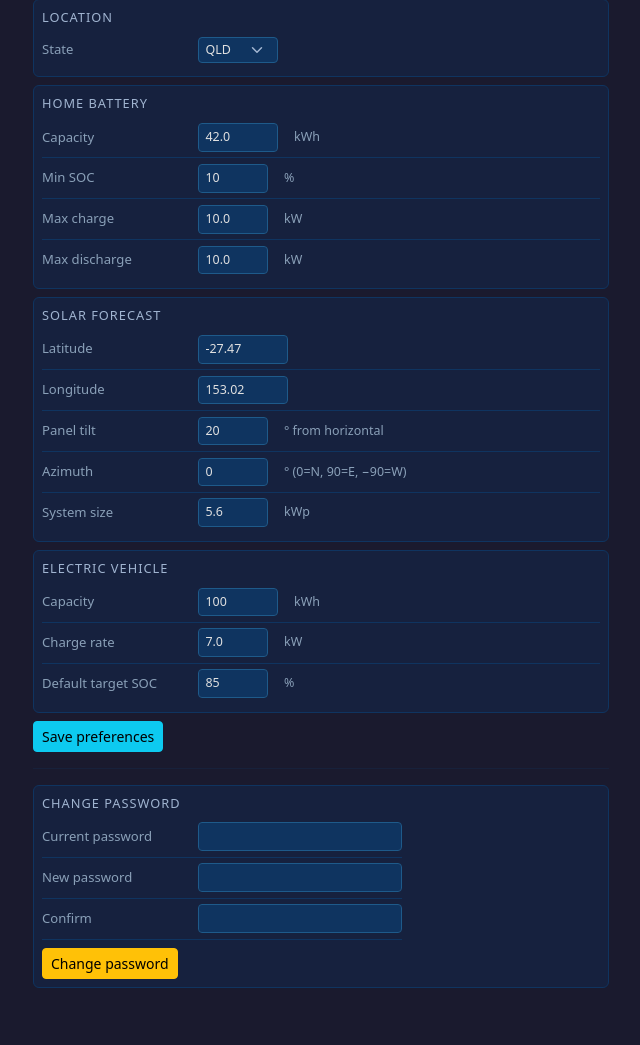
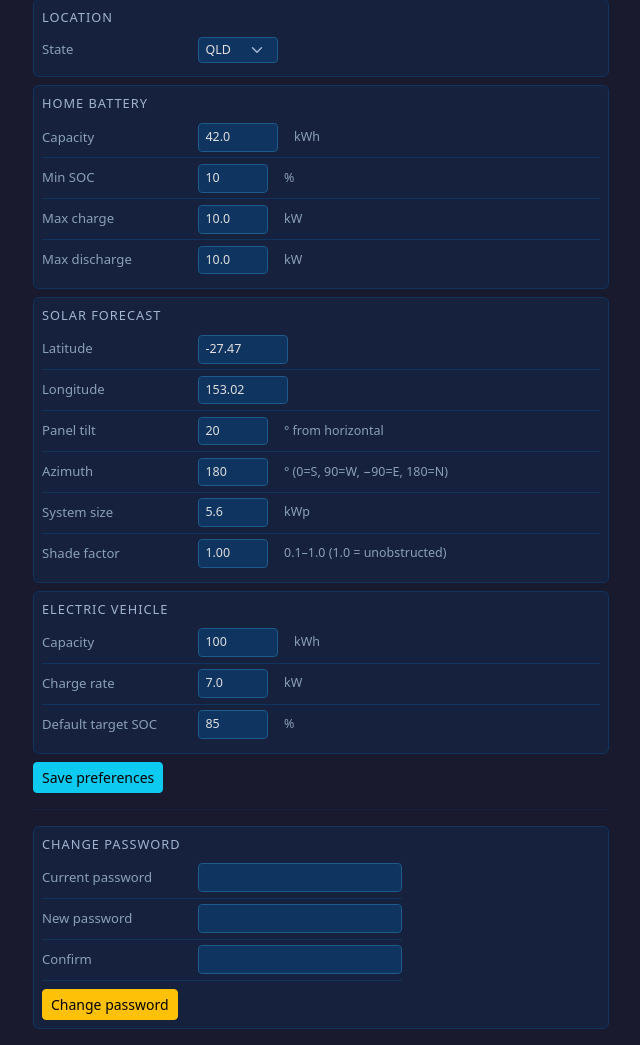
Before and after one commit to billsegall/amber, a Flask app: page /preferences in a window 1280 px wide. Shown: the part 51-1096 px from the top of the page, without its empty margins (319-959 px from the left). Before the commit the page ends 1039 px from the top, so only its background shows below. Run offline with Flask 3, Linux system fonts and the light colour scheme; a user stored in the database is signed in; data comes from the database, SQL or seed files in the repository.

Commit message:
Add solar shade factor preference; fix azimuth default to 180 (north-facing)

```diff
--- a/app.py
+++ b/app.py
@@ -260,7 +260,7 @@ def dashboard():
                     lat=float(prefs.get("solar_lat", -27.47)),
                     lon=float(prefs.get("solar_lon",  153.02)),
                     tilt=int(prefs.get("solar_tilt",  20)),
-                    azimuth=int(prefs.get("solar_azimuth", 0)),
+                    azimuth=int(prefs.get("solar_azimuth", 180)),
                     kwp=float(prefs.get("solar_kwp",  5.6)),
                 )
                 _cache["solar_forecast"] = {"ts": time.time(), "val": solar_forecast}
@@ -269,7 +269,8 @@ def dashboard():
         else:
             solar_forecast = _sf_entry["val"]
         if solar_forecast:
-            correction = db.get_solar_correction_factor()
+            shade  = float(prefs.get("solar_shade_factor", 1.0))
+            correction = db.get_solar_correction_factor() * shade
             if correction != 1.0:
                 solar_forecast = dict(solar_forecast)
                 solar_forecast["today_kwh"]    = round(solar_forecast["today_kwh"]    * correction, 2)
@@ -473,8 +474,9 @@ def preferences():
                 "solar_lat":               _float("solar_lat", -27.47),
                 "solar_lon":               _float("solar_lon",  153.02),
                 "solar_tilt":              _int("solar_tilt",   20),
-                "solar_azimuth":           _int("solar_azimuth", 0),
+                "solar_azimuth":           _int("solar_azimuth", 180),
                 "solar_kwp":               _float("solar_kwp",  5.6),
+                "solar_shade_factor":      _float("solar_shade_factor", 1.0),
             })
             # Bust cached forecast so next load uses updated params
             _cache.pop("solar_forecast", None)
--- a/db.py
+++ b/db.py
@@ -29,11 +29,12 @@ DEFAULT_PREFERENCES = {
     "ev_charge_kw": 7.0,
     "ev_target_soc": 85.0,
     # Solar forecast config
-    "solar_lat":     -27.47,
-    "solar_lon":     153.02,
-    "solar_tilt":    20,
-    "solar_azimuth": 0,
-    "solar_kwp":     5.6,
+    "solar_lat":          -27.47,
+    "solar_lon":          153.02,
+    "solar_tilt":         20,
+    "solar_azimuth":      180,
+    "solar_kwp":          5.6,
+    "solar_shade_factor": 1.0,
     # Notifications
     "ntfy_topic": "",
     # Alerts
--- a/scheduler.py
+++ b/scheduler.py
@@ -203,11 +203,12 @@ def _record_solar_actual():
                 lat=float(prefs.get("solar_lat", -27.47)),
                 lon=float(prefs.get("solar_lon",  153.02)),
                 tilt=int(prefs.get("solar_tilt",  20)),
-                azimuth=int(prefs.get("solar_azimuth", 0)),
+                azimuth=int(prefs.get("solar_azimuth", 180)),
                 kwp=float(prefs.get("solar_kwp",  5.6)),
             )
             if fc:
-                forecast_kwh = fc["today_kwh"]
+                shade = float(prefs.get("solar_shade_factor", 1.0))
+                forecast_kwh = round(fc["today_kwh"] * shade, 2)
         except Exception as e:
             log.warning("forecast.solar unavailable in _record_solar_actual: %s", e)
 
--- a/templates/preferences.html
+++ b/templates/preferences.html
@@ -115,13 +115,20 @@
         <span class="pref-label">Azimuth</span>
         <input type="number" name="solar_azimuth" class="form-control form-control-sm"
                style="width:70px" step="1" min="-180" max="180" value="{{ prefs.solar_azimuth|int }}">
-        <span style="font-size:0.78rem;color:#8aa0b8">° (0=N, 90=E, −90=W)</span>
+        <span style="font-size:0.78rem;color:#8aa0b8">° (0=S, 90=W, −90=E, 180=N)</span>
       </div>
       <div class="pref-row">
         <span class="pref-label">System size</span>
         <input type="number" name="solar_kwp" class="form-control form-control-sm"
                style="width:70px" step="0.1" value="{{ prefs.solar_kwp }}">
         <span style="font-size:0.78rem;color:#8aa0b8">kWp</span>
+      </div>
+      <div class="pref-row">
+        <span class="pref-label">Shade factor</span>
+        <input type="number" name="solar_shade_factor" class="form-control form-control-sm"
+               style="width:70px" step="0.01" min="0.1" max="1.0"
+               value="{{ '%.2f'|format(prefs.get('solar_shade_factor', 1.0)) }}">
+        <span style="font-size:0.78rem;color:#8aa0b8">0.1–1.0 (1.0 = unobstructed)</span>
       </div>
     </div>
 
```
